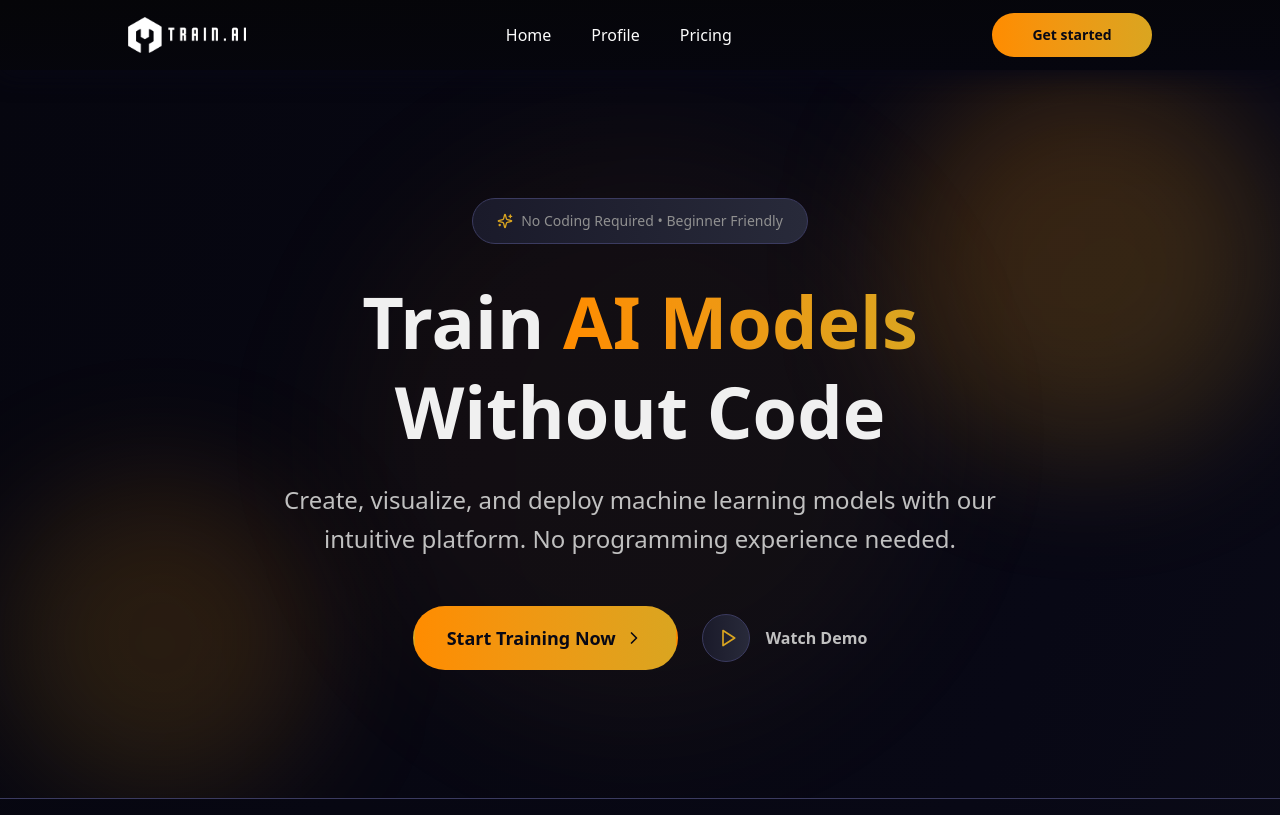
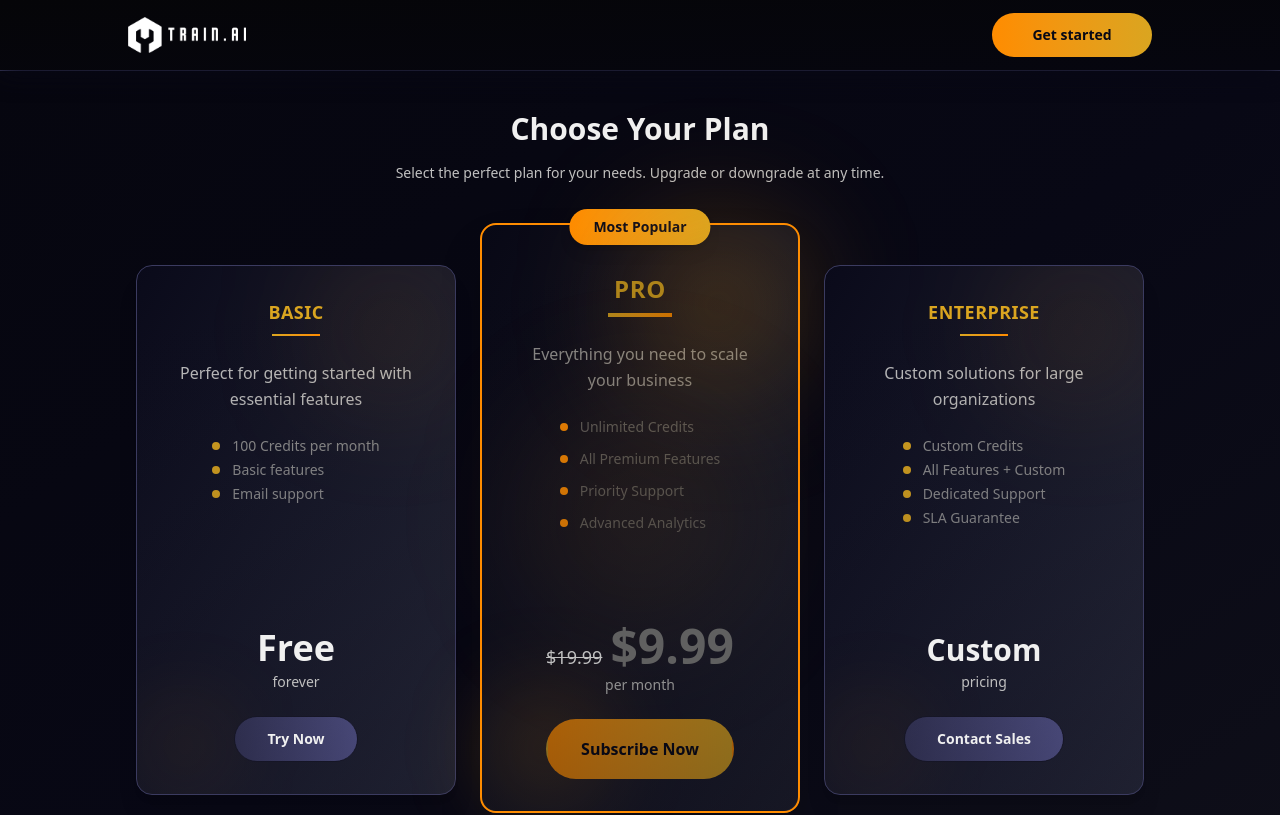
Before and after one commit to QASIM-LOKHANDWALA/Train.ai, a React (Vite) app in the folder frontend/: page /pricing in a window 1280 px wide. Shown: the top 815 px of the page. Built offline with nearby package versions, Linux system fonts and the light colour scheme.

Commit message:
update Navbar

```diff
--- a/frontend/src/Pages/LandingPage.jsx
+++ b/frontend/src/Pages/LandingPage.jsx
@@ -12,6 +12,7 @@ import {
     LuSparkles,
 } from "react-icons/lu";
 import { Link } from "react-router-dom";
+import Pricing from "../components/Pricing";
 
 const LandingPage = () => {
     const [activeFeature, setActiveFeature] = useState(0);
@@ -270,6 +271,8 @@ const LandingPage = () => {
                 </div>
             </div>
 
+            <Pricing />
+
             <div className="relative py-20 border-t border-raisin-black-600">
                 <div className="absolute top-0 left-1/2 transform -translate-x-1/2 w-96 h-96 bg-gradient-to-br from-dark-orange-500/10 to-goldenrod-500/10 rounded-full blur-3xl"></div>
 
--- /dev/null
+++ b/frontend/src/Router.jsx
@@ -0,0 +1,90 @@
+import { createBrowserRouter, Navigate } from "react-router-dom";
+import App from "./App.jsx";
+import Login from "./pages/Login.jsx";
+import Home from "./pages/Home.jsx";
+import LandingPage from "./pages/LandingPage.jsx";
+import Pricing from "./components/Pricing.jsx";
+import PageNotFound from "./pages/PageNotFound.jsx";
+import Profile from "./pages/Profile.jsx";
+import TrainModel from "./pages/TrainModel.jsx";
+import ModelDetail from "./pages/ModelDetail.jsx";
+import { useSelector } from "react-redux";
+
+function ProtectedRoute({ children }) {
+    const isAuthenticated = useSelector((state) => state.auth.isAuthenticated);
+    return isAuthenticated ? children : <Navigate to="/auth" replace />;
+}
+
+function PublicRoute({ children }) {
+    const isAuthenticated = useSelector((state) => state.auth.isAuthenticated);
+    return isAuthenticated ? <Navigate to="/home" replace /> : children;
+}
+
+export const router = createBrowserRouter([
+    {
+        path: "/",
+        element: <App />,
+        children: [
+            {
+                index: true,
+                element: (
+                    <PublicRoute>
+                        <LandingPage />
+                    </PublicRoute>
+                ),
+            },
+            {
+                path: "home",
+                element: (
+                    <ProtectedRoute>
+                        <Home />
+                    </ProtectedRoute>
+                ),
+            },
+            {
+                path: "pricing",
+                element: (
+                    <PublicRoute>
+                        <Pricing />
+                    </PublicRoute>
+                ),
+            },
+            {
+                path: "profile",
+                element: (
+                    <ProtectedRoute>
+                        <Profile />
+                    </ProtectedRoute>
+                ),
+            },
+            {
+                path: "train",
+                element: (
+                    <ProtectedRoute>
+                        <TrainModel />
+                    </ProtectedRoute>
+                ),
+            },
+            {
+                path: "model-detail/:id",
+                element: (
+                    <ProtectedRoute>
+                        <ModelDetail />
+                    </ProtectedRoute>
+                ),
+            },
+        ],
+    },
+    {
+        path: "auth",
+        element: (
+            <PublicRoute>
+                <Login />
+            </PublicRoute>
+        ),
+    },
+    {
+        path: "*",
+        element: <PageNotFound />,
+    },
+]);
--- a/frontend/src/components/Navbar.jsx
+++ b/frontend/src/components/Navbar.jsx
@@ -29,6 +29,7 @@ export default function Navbar() {
                 <img className="h-9 invert" src="logo.png" />
             </Link>
 
+            {isAuthenticated && (
                 <ul className="md:flex hidden items-center gap-10">
                     <li>
                         <Link
@@ -38,7 +39,7 @@ export default function Navbar() {
                             Home
                         </Link>
                     </li>
-                {isAuthenticated && (
+
                     <li>
                         <Link
                             className="hover:text-gray-500/80 transition"
@@ -47,7 +48,6 @@ export default function Navbar() {
                             Train
                         </Link>
                     </li>
-                )}
                     <li>
                         <Link
                             className="hover:text-gray-500/80 transition"
@@ -56,15 +56,8 @@ export default function Navbar() {
                             Profile
                         </Link>
                     </li>
-                <li>
-                    <Link
-                        className="hover:text-gray-500/80 transition"
-                        to="/pricing"
-                    >
-                        Pricing
-                    </Link>
-                </li>
                 </ul>
+            )}
 
             {isAuthenticated ? (
                 <button
@@ -104,28 +97,35 @@ export default function Navbar() {
                     isMobileMenuOpen ? "block" : "hidden"
                 } md:hidden`}
             >
+                {isAuthenticated && (
                     <ul className="flex flex-col space-y-4 text-lg">
                         <li>
-                        <Link to="/home" className="text-sm">
+                            <Link
+                                className="hover:text-gray-500/80 transition"
+                                to="/home"
+                            >
                                 Home
                             </Link>
                         </li>
+
                         <li>
-                        <a href="#" className="text-sm">
-                            Services
-                        </a>
+                            <Link
+                                className="hover:text-gray-500/80 transition"
+                                to="/train"
+                            >
+                                Train
+                            </Link>
                         </li>
                         <li>
-                        <a href="#" className="text-sm">
-                            Portfolio
-                        </a>
-                    </li>
-                    <li>
-                        <Link to="/pricing" className="text-sm">
-                            Pricing
+                            <Link
+                                className="hover:text-gray-500/80 transition"
+                                to="/profile"
+                            >
+                                Profile
                             </Link>
                         </li>
                     </ul>
+                )}
 
                 <Link
                     to="/auth"
--- a/frontend/src/components/Pricing.jsx
+++ b/frontend/src/components/Pricing.jsx
@@ -2,7 +2,7 @@ import React from "react";
 
 const Pricing = () => {
     return (
-        <div className="min-h-screen bg-gradient-to-br from-rich-black-300 via-rich-black-400 to-raisin-black-300 py-10 px-4">
+        <div className="min-h-screen bg-gradient-to-br from-rich-black-300 via-rich-black-400 to-raisin-black-300 py-10 px-4 border-t border-raisin-black-600">
             <div className="max-w-7xl mx-auto">
                 <div className="text-center mb-16">
                     <h1 className="text-2xl md:text-3xl font-bold text-anti-flash-white-500 mb-4">
--- a/frontend/src/main.jsx
+++ b/frontend/src/main.jsx
@@ -1,99 +1,10 @@
-import { createBrowserRouter, RouterProvider } from "react-router-dom";
 import { createRoot } from "react-dom/client";
-import { Provider, useSelector } from "react-redux";
+import { RouterProvider } from "react-router-dom";
+import { Provider } from "react-redux";
+import { PersistGate } from "redux-persist/integration/react";
 import { store, persistor } from "./redux/store.js";
-import { PersistGate } from "redux-persist/integration/react";
+import { router } from "./Router.jsx";
 import "./index.css";
-import App from "./App.jsx";
-import Login from "./pages/Login.jsx";
-import Home from "./pages/Home.jsx";
-import LandingPage from "./pages/LandingPage.jsx";
-import Pricing from "./components/Pricing.jsx";
-import PageNotFound from "./pages/PageNotFound.jsx";
-import Profile from "./pages/Profile.jsx";
-import TrainModel from "./pages/TrainModel.jsx";
-import ModelDetail from "./pages/ModelDetail.jsx";
-
-function ProtectedRoute({ children }) {
-    const isAuthenticated = useSelector((state) => state.auth.isAuthenticated);
-
-    return isAuthenticated ? children : <LandingPage />;
-}
-
-function PublicRoute({ children }) {
-    const isAuthenticated = useSelector((state) => state.auth.isAuthenticated);
-
-    return isAuthenticated ? <Home /> : children;
-}
-
-const router = createBrowserRouter([
-    {
-        path: "/",
-        element: <App />,
-        children: [
-            {
-                path: "",
-                element: (
-                    <ProtectedRoute>
-                        <LandingPage />
-                    </ProtectedRoute>
-                ),
-            },
-            {
-                path: "home",
-                element: (
-                    <ProtectedRoute>
-                        <Home />
-                    </ProtectedRoute>
-                ),
-            },
-            {
-                path: "pricing",
-                element: (
-                    <ProtectedRoute>
-                        <Pricing />
-                    </ProtectedRoute>
-                ),
-            },
-            {
-                path: "profile",
-                element: (
-                    <ProtectedRoute>
-                        <Profile />
-                    </ProtectedRoute>
-                ),
-            },
-            {
-                path: "train",
-                element: (
-                    <ProtectedRoute>
-                        <TrainModel />
-                    </ProtectedRoute>
-                ),
-            },
-            {
-                path: "model-detail/:id",
-                element: (
-                    <ProtectedRoute>
-                        <ModelDetail />
-                    </ProtectedRoute>
-                ),
-            },
-        ],
-    },
-    {
-        path: "auth",
-        element: (
-            <PublicRoute>
-                <Login />
-            </PublicRoute>
-        ),
-    },
-    {
-        path: "*",
-        element: <PageNotFound />,
-    },
-]);
 
 createRoot(document.getElementById("root")).render(
     <Provider store={store}>
```
Lines whose indentation alone changed are shown as unchanged.
